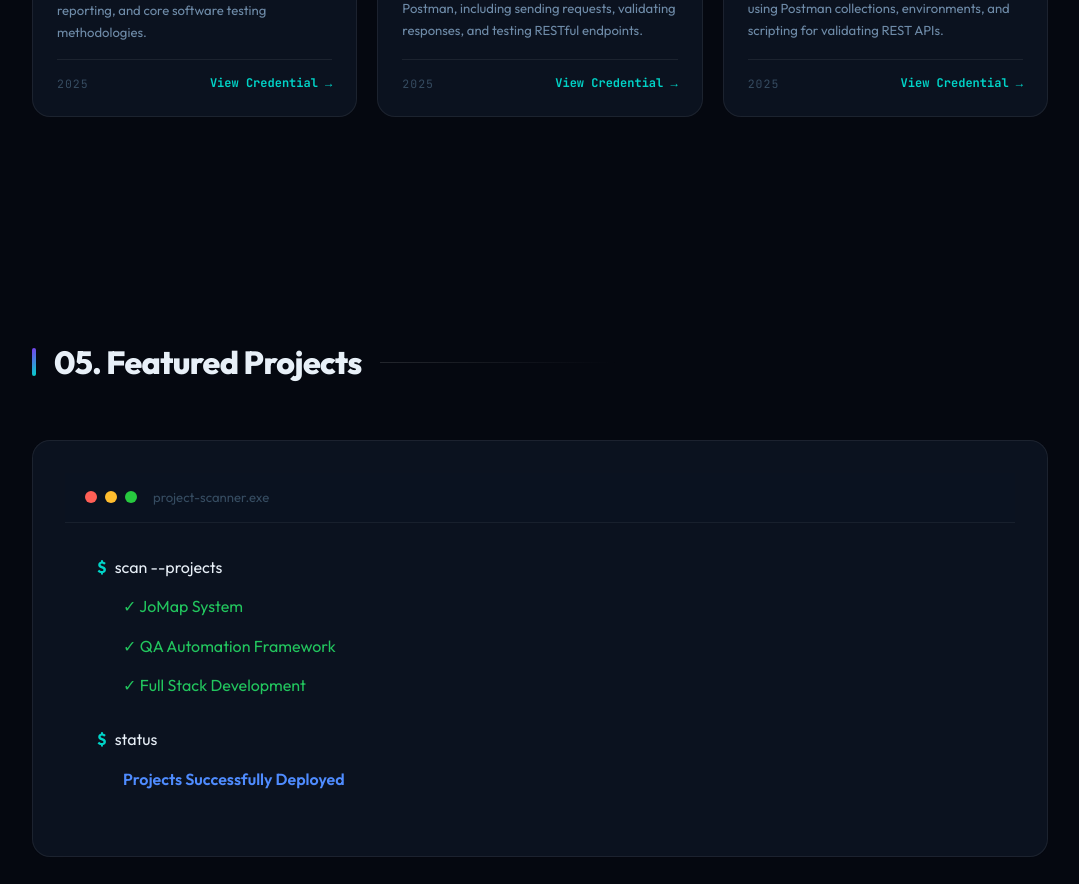
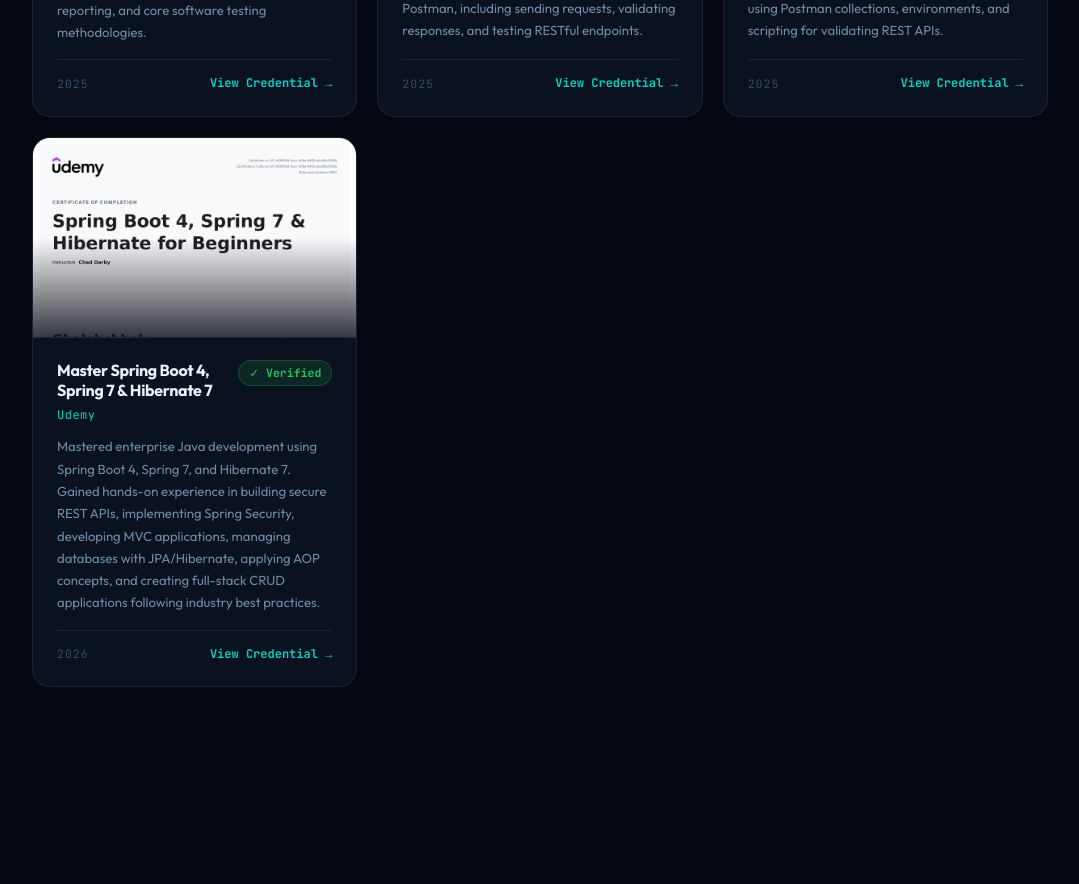
Before and after one commit to ghalebshhab/Portfolio1, a React (Vite) app: page / in a window 1280 px wide. Shown: the part 6300-7184 px from the top of the page, without its empty margins (0-1079 px from the left). Built offline with nearby package versions, Linux system fonts and the light colour scheme.

Commit message:
New Cirtificate

```diff
--- a/src/App.jsx
+++ b/src/App.jsx
@@ -6,6 +6,7 @@
 import Image4 from "./Selinium.png";
 import Image5 from "./Selinium-proj.png";
 import Image6 from "./Step-Certificate.png";
+import Image7 from "./spring-boot-certificate.jpg";
 import yourImage from "../src/Me-6.jpeg";
 import {
   FaLinkedin, FaWhatsapp, FaInstagram, FaFacebook, FaGithub,
@@ -37,6 +38,15 @@
       { id:6, title:"Postman API Automation Project",issuer:"Practical Project",date:"2025",
         desc:"Implemented automated API testing workflows using Postman collections, environments, and scripting for validating REST APIs.",
         image:Image3, credential:"#" },
+        {
+  id: 7,
+  title: "Master Spring Boot 4, Spring 7 & Hibernate 7",
+  issuer: "Udemy",
+  date: "2026",
+  desc: "Mastered enterprise Java development using Spring Boot 4, Spring 7, and Hibernate 7. Gained hands-on experience in building secure REST APIs, implementing Spring Security, developing MVC applications, managing databases with JPA/Hibernate, applying AOP concepts, and creating full-stack CRUD applications following industry best practices.",
+  image: Image7,
+  credential: "#"
+},
     ],
   };
 
```
Also changed, not shown: src/spring-boot-certificate.jpg (added).
